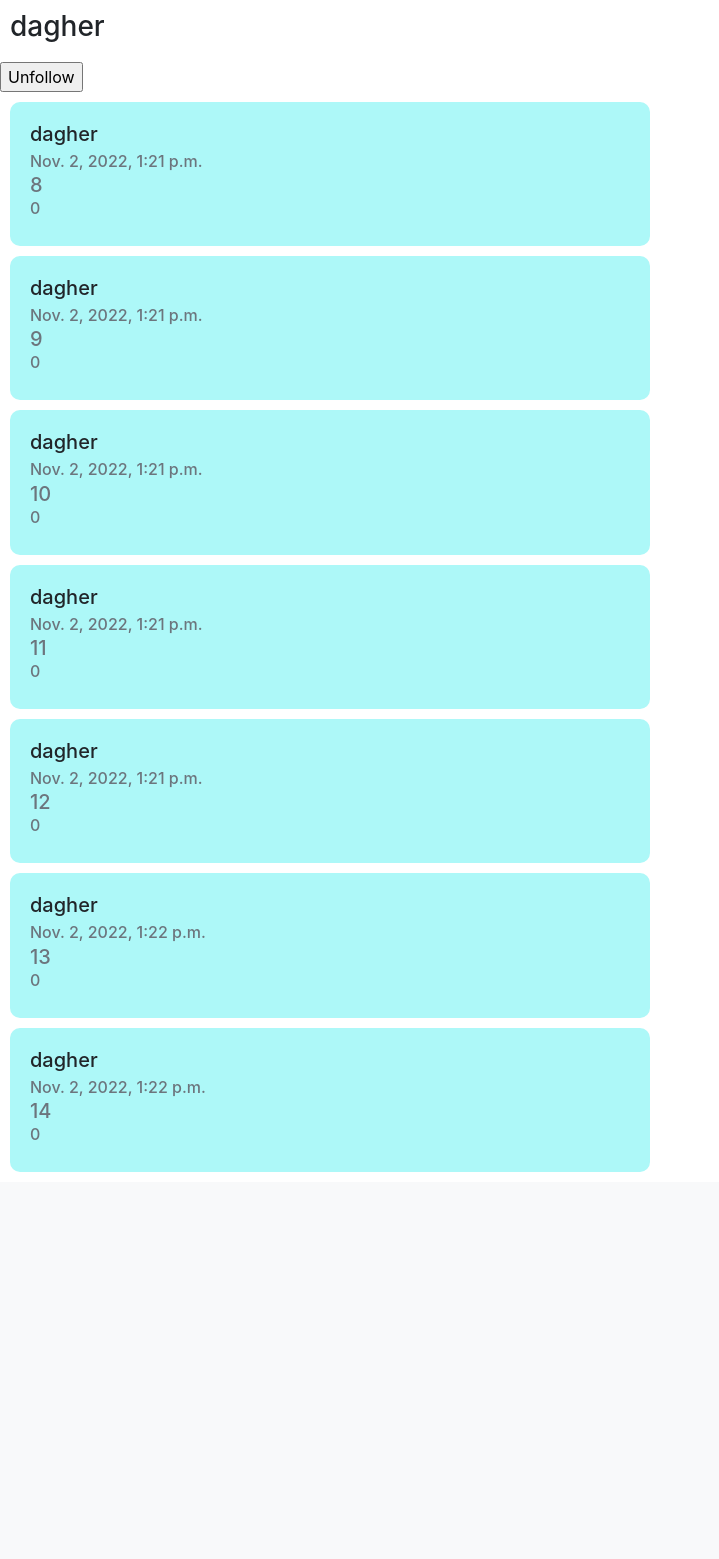
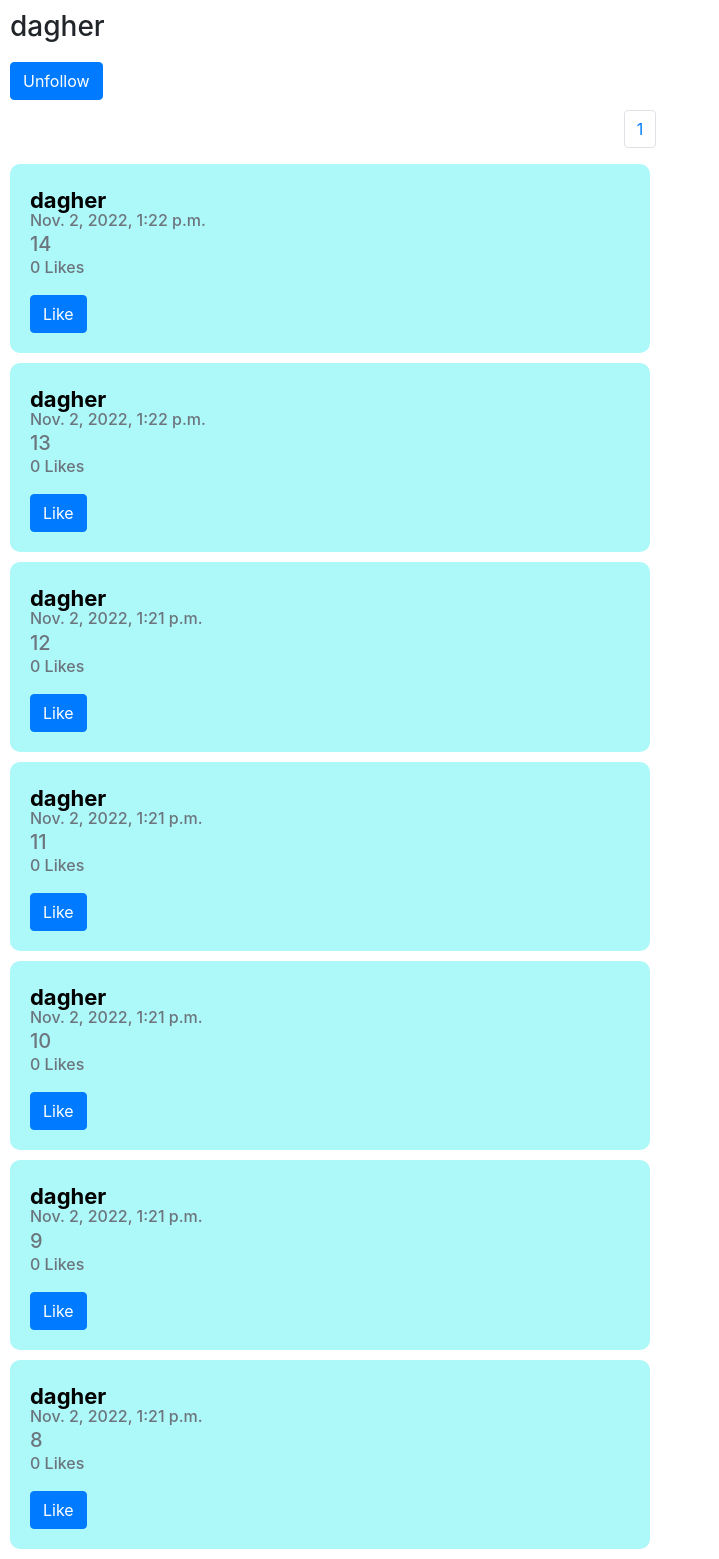
Before and after one commit to d2gher/network, a Django app: a page that uses network/templates/network/layout.html in a window 1280 px wide. Shown: the part 56-1615 px from the top of the page, without its empty margins (0-719 px from the left). Before the commit the page ends 1228 px from the top, so only its background shows below. Run offline with Django 3.2, Linux system fonts and the light colour scheme; a user stored in the database is signed in; data comes from the database, SQL or seed files in the repository; both versions use the stored data as it was after the commit; some libraries are stand-ins or nearby versions.

Commit message:
feat: Like or unlike post and edit posts

```diff
--- a/network/admin.py
+++ b/network/admin.py
@@ -4,7 +4,9 @@ from django.contrib import admin
 from .models import User
 from .models import Post
 from .models import Follow
+from .models import Like
 
 admin.site.register(User)
 admin.site.register(Post)
 admin.site.register(Follow)
+admin.site.register(Like)
--- a/network/static/network/index.js
+++ b/network/static/network/index.js
@@ -21,13 +21,16 @@ if ( popUpBottom ) {
     });
 }
 
-closeNewPost.addEventListener("click", () => {
+if ( closeNewPost ) {
+  closeNewPost.addEventListener("click", () => {
     postPopUp.style.display = "block";
     newPostDiv.style.display = "none";
     overlay.style.display = "none";
-})
+  })
+}
 
-postContent.addEventListener("input", () => {
+if (postContent) {
+  postContent.addEventListener("input", () => {
     postContent.style.height = `200px`
     if (postContent.scrollHeight > 200) {
         if (postContent.scrollHeight > 650) {
@@ -37,4 +40,71 @@ postContent.addEventListener("input", () => {
         postContent.style.height = `${postContent.scrollHeight + 2}px`
         console.log(postContent.scrollHeight)
     }
-})
+  })
+}
+
+
+function editPost(postId) {
+    const post = document.querySelector(`#post-${postId}`)
+    content = post.querySelector("h5")
+    post.innerHTML = `
+    <form id=form-${postId} action="{% url 'posts' %}" method="post">
+        <div class="form-group">
+            <textarea autofocus class="form-control" type="text" name="body">${content.innerText}</textarea>
+        </div>
+        <div class="form-group">
+            <input class="btn btn-primary" type="submit">
+        </div>
+    </form>
+    `
+    let form = document.querySelector(`#form-${postId}`)
+    form.addEventListener("submit", function(event) {
+        // Stop the default submit event action
+        event.preventDefault();
+        url = window.location.href
+        const formData = new FormData(this);
+        fetch(`/posts`, {
+          method: "PUT",
+          body: JSON.stringify({
+            body: formData.get('body'),
+            id: postId
+          })
+        })
+        .then(() => {
+            location.reload();
+          })
+        .catch(function (err) { console.log(err)})
+      });
+}
+
+async function liked(postId) {
+    const post = document.querySelector(`#post-${postId}`);
+    let likeCounter = document.querySelector(`#like-${postId}`)
+    let button = document.querySelector(`#likes-${postId}`);
+    res = await likePost(postId, likeCounter)
+    if (button.value == "Like") { button.value = "Unlike";}
+    else {button.value = "Like";}
+}
+
+async function likePost(postId, likeCounter) {
+  await fetch(`/likes`, {
+    method: "POST",
+    body: JSON.stringify({
+      post_id: postId
+    })
+  })
+  .then(() => {
+    fetch(`/posts?post=${postId}`)
+    .then((res) => {
+      return res.json()
+    })
+    .then((data) => {
+      likeCounter.innerText = data.likes + " Likes"
+    })
+    return true
+  })
+  .catch(function (err) {
+    console.log(err)
+    return false
+  })
+};
--- a/network/static/network/styles.css
+++ b/network/static/network/styles.css
@@ -88,10 +88,26 @@ html {
 }
 
 .profile-heading {
-    padding: 10px;
+    padding: 10px 0 0 10px;
     display: inline-block;
 }
 
 .pagination {
-    padding-top: 10px;
+    padding-top: 10px !important;
 }
+
+.btn.btn-primary {
+    margin-top: 10px;
+    display: inline;
+}
+
+.following-button {
+    margin-left: 10px;
+}
+
+.profile-button {
+    text-decoration: none;
+    font-size: 22px;
+    color: black;
+    font-weight: bold;
+}
--- a/network/templates/network/layout.html
+++ b/network/templates/network/layout.html
@@ -10,7 +10,7 @@
     </head>
     <body>
         <nav class="navbar navbar-expand-lg navbar-light bg-light">
-            <a class="navbar-brand" href="#">Network</a>
+            <a class="navbar-brand" href="/">Network</a>
 
             <div>
               <ul class="navbar-nav mr-auto">
--- a/network/templates/network/profile.html
+++ b/network/templates/network/profile.html
@@ -4,26 +4,49 @@
     <h3 class="profile-heading">{{ username }}</h3>
     {% if user.is_authenticated %}
         {% if user.username != username %}
-            <form action="/follow/{{username}}" method="post">
+            <form class="following-button" action="/follow/{{username}}" method="post">
                 {% csrf_token %}
                 {% if following %}
                     <input name="action" value="unfollow" hidden>
-                    <input type="submit" value="Unfollow">
+                    <input class="btn btn-primary" type="submit" value="Unfollow">
                 {% else %}
                     <input name="action" value="follow" hidden>
-                    <input type="submit" value="Follow">
+                    <input class="btn btn-primary" type="submit" value="Follow">
                 {% endif %}
             </form>
         {% endif %}
     {% endif %}
-        {% for post in posts %}
-            <div class="card-body">
-                <h5 class="card-title">{{ post.user }}</h5>
-                <h6 class="card-subtitle mb-2 text-muted">{{post.timestamp}}</h6>
-                <h5 class="card-subtitle mb-2 text-muted">{{post.body}}</h5>
-                <h6 class="card-subtitle mb-2 text-muted">{{post.likes}}</h6>
-            </div>
-        {% endfor %}
+    <nav aria-label="Page navigation">
+        <ul class="pagination justify-content-center">
+          {% if posts.has_previous %}
+            <li class="page-item"><a class="page-link" href="?page={{ posts.previous_page_number }}">Previous</a></li>
+          {% endif %}
+          {% for i in pages_len %}
+            <li class="page-item"><a class="page-link" href="?page={{ i|add:'1' }}">{{ i|add:"1" }}</a></li>
+          {% endfor %}
+          {% if posts.has_next %}
+            <li class="page-item"><a class="page-link" href="?page={{ posts.next_page_number }}">Next</a></li>
+          {% endif %}
+        </ul>
+    </nav>
+    {% for post in posts %}
+        <div id="post-{{post.id}}" class="card-body">
+            <a class="profile-button" href="/{{post.user}}" class="card-title">{{post.user}}</a>
+            <h6 class="card-subtitle mb-2 text-muted">{{post.timestamp}}</h6>
+            <h5 class="card-subtitle mb-2 text-muted">{{post.body}}</h5>
+            <h6 id="like-{{post.id}}" class="card-subtitle mb-2 text-muted">{{post.likes}} Likes</h6>
+            {% load stringfy %}
+            {% if user.username|to_str == post.user|to_str %}
+                <input class="btn btn-primary" type="submit" value="Edit" onclick="editPost({{post.id}})">
+            {% endif %}
+            {% if post.liked %}
+                <input id="likes-{{post.id}}" class="btn btn-primary" type="submit" value="Unlike" onclick="liked({{post.id}});">
+            {% else %}
+                <input id="likes-{{post.id}}" class="btn btn-primary" type="submit" value="Like" onclick="liked({{post.id}});">
+            {% endif %}
+
+        </div>
+    {% endfor %}
 
     {% if message %}
         <div>{{ message }}</div>
--- /dev/null
+++ b/network/templatetags/stringfy.py
@@ -0,0 +1,8 @@
+from django import template
+
+register = template.Library()
+
+@register.filter
+def to_str(value):
+    """converts int to string"""
+    return str(value)
--- a/network/urls.py
+++ b/network/urls.py
@@ -10,6 +10,7 @@ urlpatterns = [
     path("register", views.register, name="register"),
     path("posts", views.posts, name="posts"),
     path("posts", views.posts, name="posts"),
+    path("likes", views.likes, name="likes"),
     path("following", views.following, name="following"),
     path("<str:username>", views.profile, name="profile"),
     path("follow/<str:username>", views.follow, name="follow"),
--- a/network/views.py
+++ b/network/views.py
@@ -1,3 +1,5 @@
+from ast import parse
+from telnetlib import STATUS
 from urllib.request import HTTPRedirectHandler
 from django.contrib.auth import authenticate, login, logout
 from django.db import IntegrityError
@@ -5,19 +7,32 @@ from django.http import HttpResponse, HttpResponseRedirect, JsonResponse
 from django.shortcuts import render
 from django.urls import reverse
 from django.core.paginator import Paginator
+from django.views.decorators.csrf import csrf_exempt
+from django.contrib.auth.decorators import login_required
+import json
+from django.shortcuts import redirect
 
-from .models import User, Post, Follow
+from .models import Like, User, Post, Follow
 
+paginator_limit = 10
 
 def index(request):
     posts = []
     page_number = 1
     try:
+        user = User.objects.get(username=request.user.username)
         posts = Post.objects.all().order_by('-timestamp')
-        posts = Paginator(posts, "2")
+        posts = Paginator(posts, paginator_limit)
         pages_len = posts.num_pages
         page_number = request.GET.get('page')
         page_objs = posts.get_page(page_number)
+        for post in page_objs:
+            try:
+                Like.objects.get(user=user, post=post)
+                setattr(post, "liked", True)
+            except:
+                setattr(post, "liked", False)
+
         return render(request, "network/index.html", { "posts": page_objs, "pages_len": range(pages_len) })
 
     except:
@@ -74,7 +89,8 @@ def register(request):
     else:
         return render(request, "network/register.html")
 
-
+@csrf_exempt
+@login_required
 def posts(request):
     if request.method == "POST":
         if not (request.user.is_authenticated):
@@ -93,11 +109,40 @@ def posts(request):
 
         return HttpResponseRedirect(reverse("index"))
 
+    if request.method == "PUT":
+        data = json.loads(request.body)
+        try:
+            post = Post.objects.get(id=data.get("id"))
+            if request.user.username != str(post.user):
+                raise Exception("The loged in user isn't the owner of the post")
+            post.body = data.get("body")
+            post.save()
+            return JsonResponse({
+                "error": "Post updated"
+            }, status=200)
+        except:
+            return JsonResponse({
+                "error": "PUT Request couldn't be processed."
+            }, status=400)
+
+    if request.method == "GET":
+        try:
+            post_id = request.GET.get('post')
+            post = Post.objects.get(id=post_id)
+            return JsonResponse({"likes": post.likes}, status=200)
+        except:
+            return JsonResponse({"Error": "Couldn't find the post"}, status=404)
+
+
 def profile(request, username):
     try:
         following = False
         user = User.objects.get(username=username)
-        posts = Post.objects.all().filter(user=user)
+        posts = Post.objects.all().filter(user=user).order_by('-timestamp')
+        posts = Paginator(posts, paginator_limit)
+        pages_len = posts.num_pages
+        page_number = request.GET.get('page')
+        page_objs = posts.get_page(page_number)
     except:
         return render(request, "network/profile.html", {
         "message": "User doesn't exist"
@@ -111,7 +156,7 @@ def profile(request, username):
                 following = True
     except:
         following = False
-    return render(request, "network/profile.html", {"posts": posts, "username": username, "following": following})
+    return render(request, "network/profile.html", { "posts": page_objs, "pages_len": range(pages_len), "username": username, "following": following })
 
 def follow(request, username):
     if request.method == "POST":
@@ -152,10 +197,8 @@ def following(request, username=None):
         try:
             user = User.objects.get(username=request.user.username)
             following = list(Follow.objects.filter(follower=user).values_list('following', flat=True))
-            posts = Post.objects.all()
+            posts = Post.objects.all().order_by('-timestamp')
             posts_list = posts.values()
-            for post in posts:
-                print(post.user)
             if not posts:
                 return render(request, "network/index.html", { "message": "No posts found" })
 
@@ -166,13 +209,39 @@ def following(request, username=None):
                     post.update({"user": owner})
                     following_posts.append(post)
 
+            following_posts = Paginator(following_posts, paginator_limit)
+            pages_len = following_posts.num_pages
+            page_number = request.GET.get('page')
+            page_objs = following_posts.get_page(page_number)
 
-
-            return render(request, "network/index.html", { "posts": following_posts })
+            return render(request, "network/index.html", { "posts": page_objs, "pages_len": range(pages_len) })
 
         except:
             return render(request, "network/index.html", { "message": "No posts found1" })
 
-        return render(request, "network/index.html", {
-            "posts": posts
-        })
+@csrf_exempt
+@login_required
+def likes(request):
+    if request.method == "POST":
+        try:
+            data = json.loads(request.body)
+            print(data)
+            post_id = data.get("post_id")
+            post = Post.objects.get(id=post_id)
+            user = User.objects.get(username=request.user.username)
+        except:
+            return JsonResponse({ "error": "Couldn't find user or post" }, status=400)
+
+        try:
+            like = Like.objects.get(post=post, user=user)
+            post.likes -= 1
+            post.save()
+            like.delete()
+            return JsonResponse({ "success": "Post unliked" }, status=200)
+        except:
+            like = Like(post=post, user=user)
+            like.save()
+            post.likes += 1
+            post.save()
+            return JsonResponse({ "success": "Post liked" }, status=200)
+    return JsonResponse({ "success": "get out" }, status=200)
```
Also changed, not shown: network/models.py (+7 -0 lines), network/templates/network/index.html (+14 -3 lines), db.sqlite3, network/migrations/0006_like.py (added), network/templatetags/__init__.py (added).
